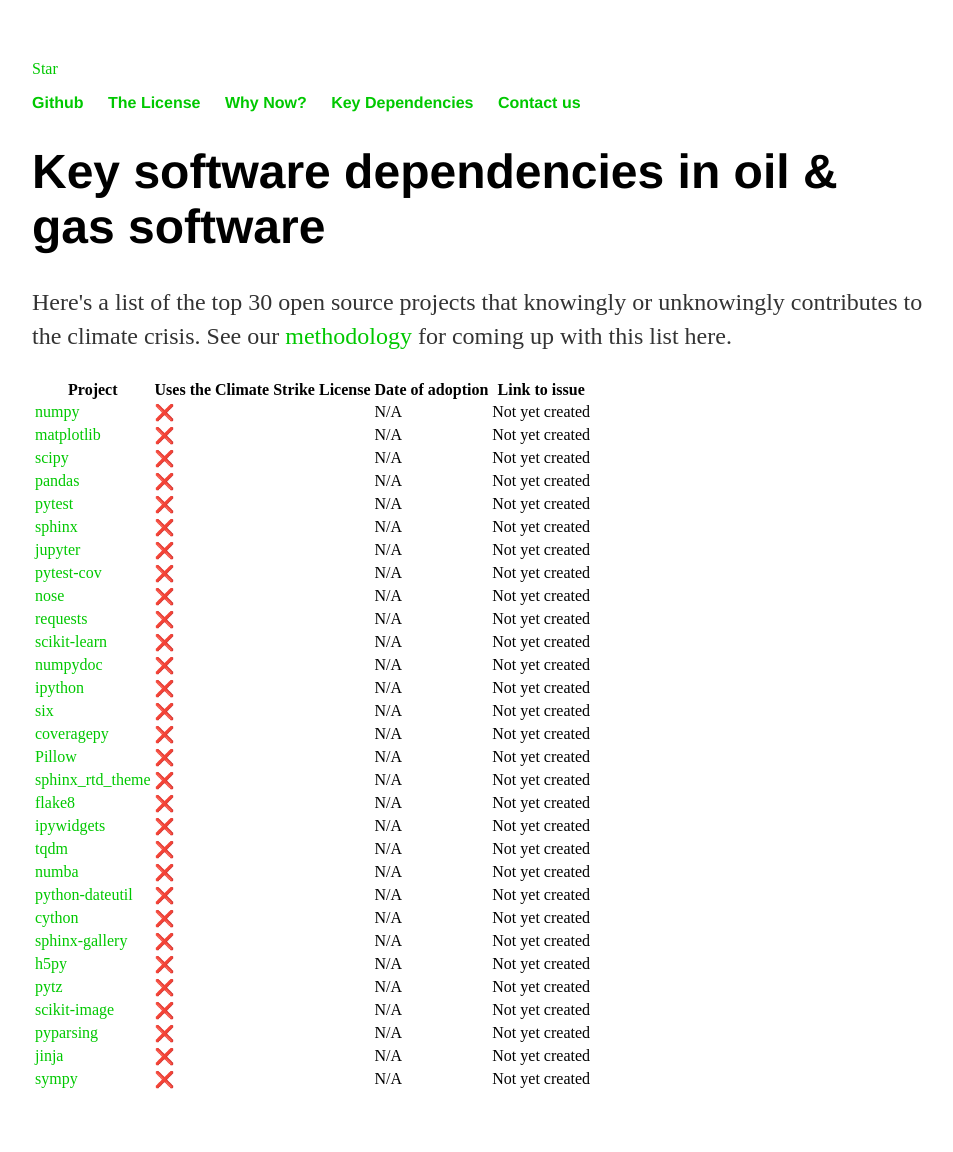
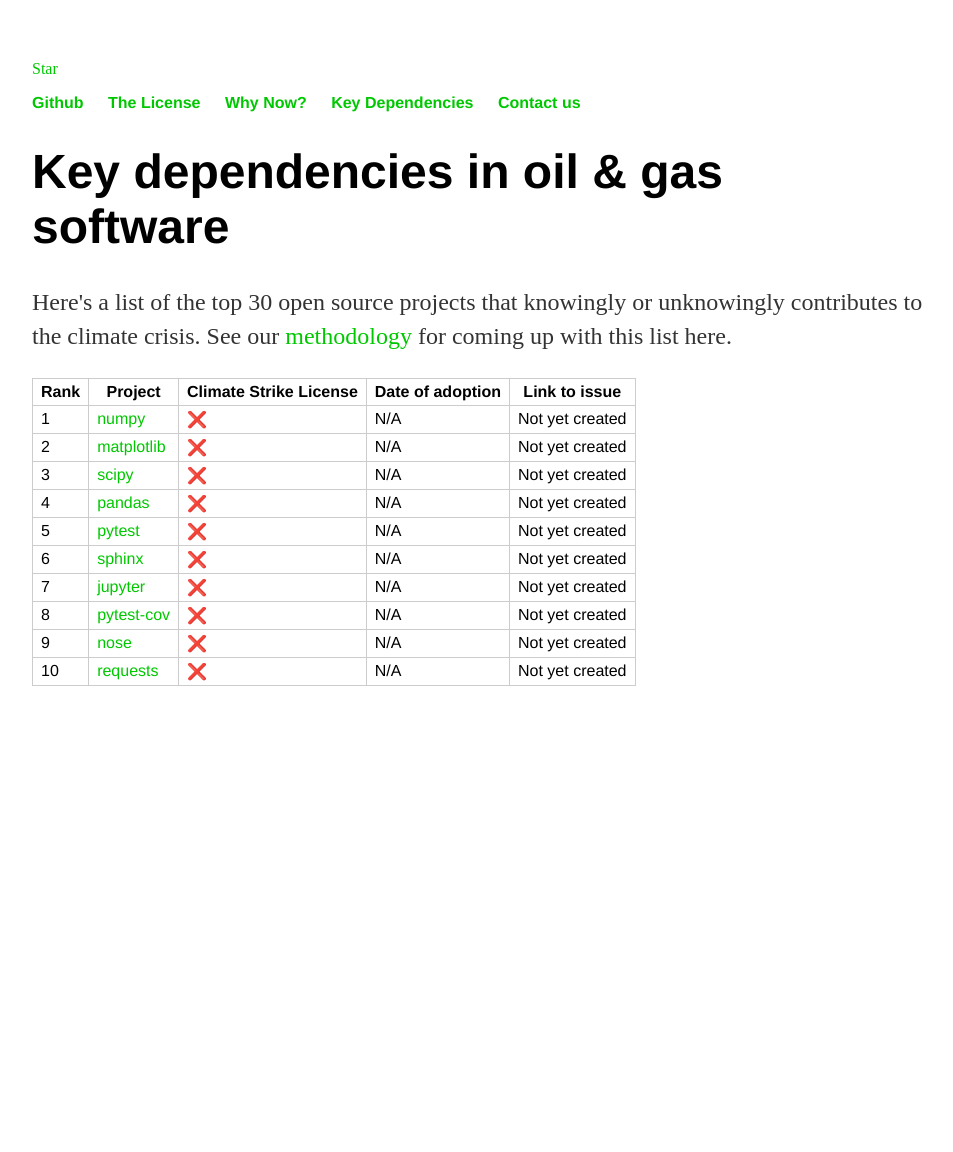
Before and after one commit to climate-strike/license, a Jekyll site: the page built from docs/repos.html, in a window 1280 px wide. Shown: the whole page, without its empty margins (160-1113 px from the left). Built offline with Jekyll 4.4.1, drawn with Linux system fonts in a browser that asks for light colours; after the commit the page ends 900 px from its top, so only the background shows below that.

Commit message:
limit to 10 repos, styling, rank column

```diff
--- a/docs/assets/css/main.css
+++ b/docs/assets/css/main.css
@@ -62,6 +62,21 @@ pre code {
     overflow-y: scroll;
 }
 
+/* repo table */
+table {
+  font-family: 'Helvetica', 'Arial', 'Sans-Serif';
+  border-spacing: 0;
+  border-left: 1px solid #ccc;
+  border-top: 1px solid #ccc;
+}
+td, th {
+  border-right: 1px solid #ccc;
+  border-bottom: 1px solid #ccc;
+  padding: 4px 8px;
+}
+
+
+
 /* github star */
 nav > span {
     display: inline;
--- a/docs/repos.html
+++ b/docs/repos.html
@@ -3,193 +3,84 @@ layout: default
 title: Climate Strike Software - Key Dependencies
 ---
 <div id="content">
-    <h1>Key software dependencies in oil & gas software</h1>
+    <h1>Key dependencies in oil & gas software</h1>
 
     <p>Here's a list of the top 30 open source projects that knowingly or unknowingly contributes to the climate crisis. See our <a href="https://github.com/climate-strike/analysis">methodology</a> for coming up with this list here.</p>
 
     <table>
         <tr>
+            <th>Rank</th>
             <th>Project</th>
-            <th>Uses the Climate Strike License</th>
+            <th>Climate Strike License</th>
             <th>Date of adoption</th>
             <th>Link to issue</th>
         </tr>
         <tr>
+            <td>1</td>
             <td><a href="https://github.com/numpy/numpy">numpy</a></td>
             <td>❌</td>
             <td>N/A</td>
             <td>Not yet created</td>
         </tr>
         <tr>
+            <td>2</td>
             <td><a href="https://github.com/matplotlib/matplotlib">matplotlib</a></td>
             <td>❌</td>
             <td>N/A</td>
             <td>Not yet created</td>
         </tr>
         <tr>
+            <td>3</td>
             <td><a href="https://github.com/scipy/scipy">scipy</a></td>
             <td>❌</td>
             <td>N/A</td>
             <td>Not yet created</td>
         </tr>
         <tr>
+            <td>4</td>
             <td><a href="https://github.com/pandas-dev/pandas">pandas</a></td>
             <td>❌</td>
             <td>N/A</td>
             <td>Not yet created</td>
         </tr>
         <tr>
+            <td>5</td>
             <td><a href="https://github.com/pytest-dev/pytest">pytest</a></td>
             <td>❌</td>
             <td>N/A</td>
             <td>Not yet created</td>
         </tr>
         <tr>
+            <td>6</td>
             <td><a href="https://github.com/sphinx-doc/sphinx">sphinx</a></td>
             <td>❌</td>
             <td>N/A</td>
             <td>Not yet created</td>
         </tr>
         <tr>
+            <td>7</td>
             <td><a href="https://github.com/jupyter/jupyter">jupyter</a></td>
             <td>❌</td>
             <td>N/A</td>
             <td>Not yet created</td>
         </tr>
         <tr>
+            <td>8</td>
             <td><a href="https://github.com/pytest-dev/pytest-cov">pytest-cov</a></td>
             <td>❌</td>
             <td>N/A</td>
             <td>Not yet created</td>
         </tr>
         <tr>
+            <td>9</td>
             <td><a href="https://github.com/nose-devs/nose">nose</a></td>
             <td>❌</td>
             <td>N/A</td>
             <td>Not yet created</td>
         </tr>
         <tr>
+            <td>10</td>
             <td><a href="https://github.com/psf/requests">requests</a></td>
-                <td>❌</td>
-                <td>N/A</td>
-                <td>Not yet created</td>
-            </tr>
-        <tr>
-                <td><a href="https://github.com/scikit-learn/scikit-learn">scikit-learn</a></td>
-                <td>❌</td>
-                <td>N/A</td>
-                <td>Not yet created</td>
-            </tr>
-        <tr>
-                <td><a href="https://github.com/numpy/numpydoc">numpydoc</a></td>
-                <td>❌</td>
-                <td>N/A</td>
-                <td>Not yet created</td>
-            </tr>
-        <tr>
-                <td><a href="https://github.com/ipython/ipython">ipython</a></td>
-                <td>❌</td>
-                <td>N/A</td>
-                <td>Not yet created</td>
-            </tr>
-        <tr>
-                <td><a href="https://github.com/benjaminp/six">six</a></td>
-                <td>❌</td>
-                <td>N/A</td>
-                <td>Not yet created</td>
-            </tr>
-        <tr>
-                <td><a href="https://github.com/nedbat/coveragepy">coveragepy</a></td>
-                <td>❌</td>
-                <td>N/A</td>
-                <td>Not yet created</td>
-            </tr>
-        <tr>
-                <td><a href="https://github.com/python-pillow/Pillow">Pillow</a></td>
-                <td>❌</td>
-                <td>N/A</td>
-                <td>Not yet created</td>
-            </tr>
-        <tr>
-                <td><a href="https://github.com/readthedocs/sphinx_rtd_theme">sphinx_rtd_theme</a></td>
-                <td>❌</td>
-                <td>N/A</td>
-                <td>Not yet created</td>
-            </tr>
-        <tr>
-                <td><a href="https://github.com/onlytiancai/flake8">flake8</a></td>
-                <td>❌</td>
-                <td>N/A</td>
-                <td>Not yet created</td>
-            </tr>
-        <tr>
-                <td><a href="https://github.com/jupyter-widgets/ipywidgets">ipywidgets</a></td>
-                <td>❌</td>
-                <td>N/A</td>
-                <td>Not yet created</td>
-            </tr>
-        <tr>
-                <td><a href="https://github.com/tqdm/tqdm">tqdm</a></td>
-                <td>❌</td>
-                <td>N/A</td>
-                <td>Not yet created</td>
-            </tr>
-        <tr>
-                <td><a href="https://github.com/numba/numba">numba</a></td>
-                <td>❌</td>
-                <td>N/A</td>
-                <td>Not yet created</td>
-            </tr>
-        <tr>
-                <td><a href="https://github.com/paxan/python-dateutil">python-dateutil</a></td>
-                <td>❌</td>
-                <td>N/A</td>
-                <td>Not yet created</td>
-            </tr>
-        <tr>
-                <td><a href="https://github.com/cython/cython">cython</a></td>
-                <td>❌</td>
-                <td>N/A</td>
-                <td>Not yet created</td>
-            </tr>
-        <tr>
-                <td><a href="https://github.com/sphinx-gallery/sphinx-gallery">sphinx-gallery</a></td>
-                <td>❌</td>
-                <td>N/A</td>
-                <td>Not yet created</td>
-            </tr>
-        <tr>
-                <td><a href="https://github.com/h5py/h5py">h5py</a></td>
-                <td>❌</td>
-                <td>N/A</td>
-                <td>Not yet created</td>
-            </tr>
-        <tr>
-                <td><a href="https://github.com/stub42/pytz">pytz</a></td>
-                <td>❌</td>
-                <td>N/A</td>
-                <td>Not yet created</td>
-            </tr>
-        <tr>
-                <td><a href="https://github.com/scikit-image/scikit-image">scikit-image</a></td>
-                <td>❌</td>
-                <td>N/A</td>
-                <td>Not yet created</td>
-            </tr>
-        <tr>
-                <td><a href="https://github.com/pyparsing/pyparsing">pyparsing</a></td>
-                <td>❌</td>
-                <td>N/A</td>
-                <td>Not yet created</td>
-            </tr>
-        <tr>
-                <td><a href="https://github.com/pallets/jinja">jinja</a></td>
-                <td>❌</td>
-                <td>N/A</td>
-                <td>Not yet created</td>
-            </tr>
-        <tr>
-                <td><a href="https://github.com/sympy/sympy">sympy</a></td>
             <td>❌</td>
             <td>N/A</td>
             <td>Not yet created</td>
```
Also changed, not shown: README.md. Lines whose indentation alone changed are shown as unchanged.
